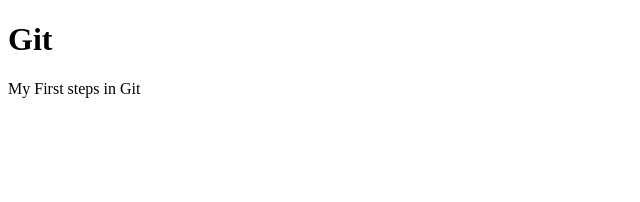
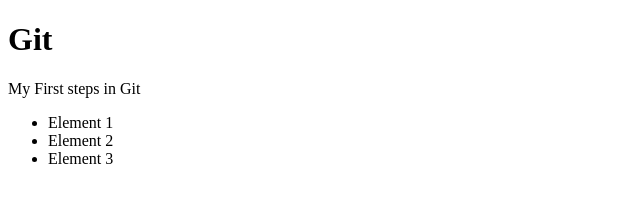
Before and after one commit to JesusPlasencia/course-git, a plain HTML site: page index.html in a window 1280 px wide. Shown: the whole page, without its empty margins (0-640 px from the left). Drawn offline with Linux system fonts and the light colour scheme.

Commit message:
Adding style.css to index.html

```diff
--- a/index.html
+++ b/index.html
@@ -5,9 +5,15 @@
     <meta http-equiv="X-UA-Compatible" content="IE=edge" />
     <meta name="viewport" content="width=device-width, initial-scale=1.0" />
     <title>Learning some Git</title>
+    <link rel="stylesheet" href="styles.css" />
   </head>
   <body>
     <h1>Git</h1>
     <p>My First steps in Git</p>
+    <ul>
+      <li>Element 1</li>
+      <li>Element 2</li>
+      <li>Element 3</li>
+    </ul>
   </body>
 </html>
```
